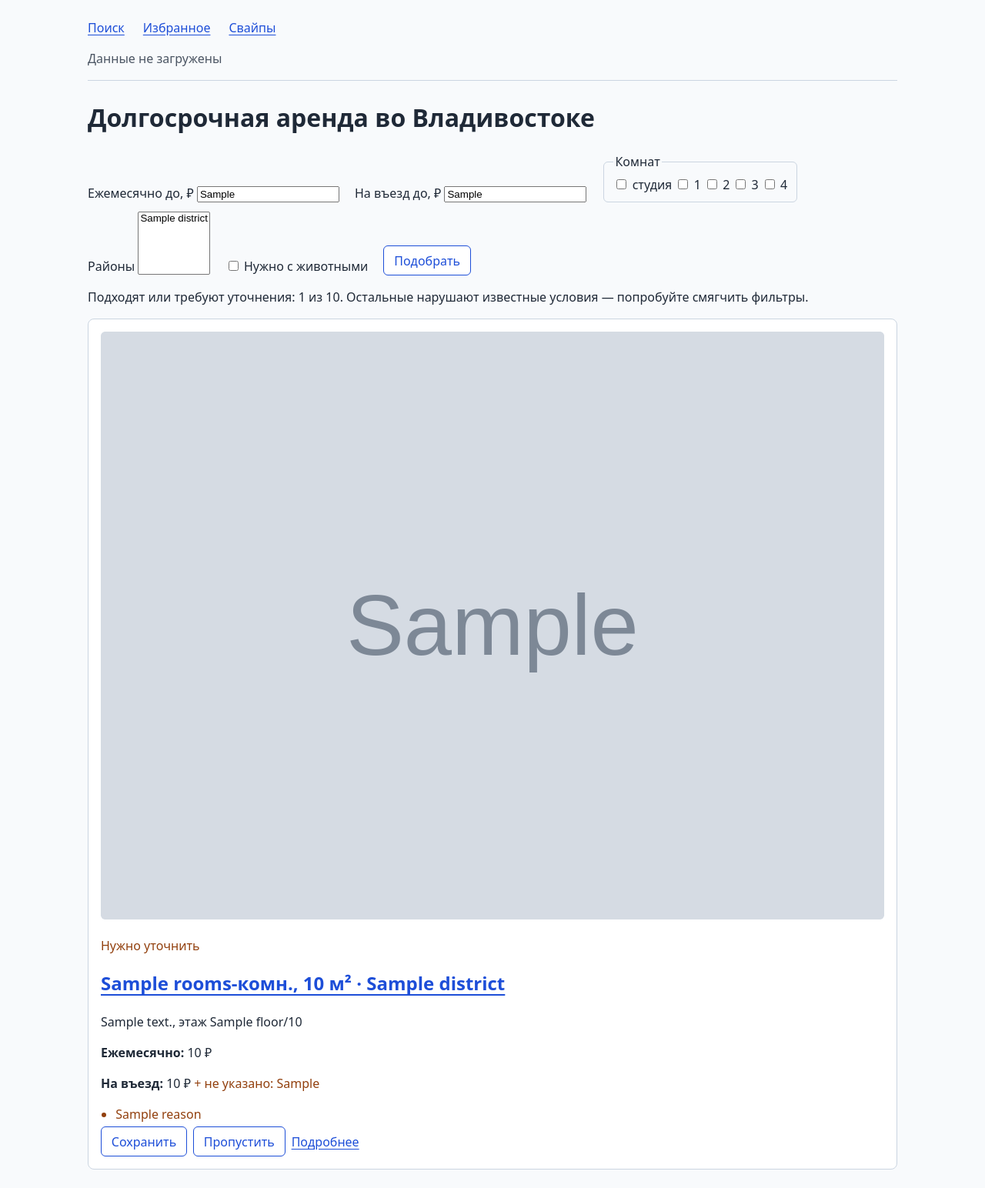
After one commit to Sacraer-group/farposton, a Flask app: template flats/templates/search.html in a window 1280 px wide. The commit adds this page. Shown: the whole page at 77% size. Run offline with Flask 3, Linux system fonts and the light colour scheme; the template is opened without the code that fills it: most values are stand-ins (such as "Sample title", 1, 10 or a date in 2020); grey boxes marked "Sample" are stand-in pictures; data that the repository does not hold is empty.

Commit message:
feat: search and flat pages on real data; README; source sample report

```diff
--- a/flats/static/app.css
+++ b/flats/static/app.css
@@ -84,3 +84,17 @@ th {
 .status-match {
   color: #166534;
 }
+
+.thumb { width: 100%; aspect-ratio: 4 / 3; object-fit: cover; border-radius: 0.375rem; background: #e2e8f0; }
+.filters { display: flex; flex-wrap: wrap; gap: 0.75rem 1.25rem; align-items: end; margin-bottom: 1rem; }
+.filters fieldset { border: 1px solid #cbd5e1; border-radius: 0.375rem; }
+.actions { display: flex; flex-wrap: wrap; gap: 0.5rem; align-items: center; }
+button { font: inherit; padding: 0.4rem 0.8rem; border: 1px solid #1d4ed8; border-radius: 0.375rem; background: #fff; color: #1d4ed8; cursor: pointer; }
+button:hover { background: #eff6ff; }
+.reasons { margin: 0.25rem 0; padding-left: 1.2rem; color: #92400e; }
+.gallery { display: grid; grid-template-columns: repeat(auto-fill, minmax(220px, 1fr)); gap: 0.75rem; margin: 1rem 0; }
+.gallery figure { margin: 0; }
+.gallery img { width: 100%; aspect-ratio: 4 / 3; object-fit: cover; border-radius: 0.375rem; }
+.offer { margin-top: 1rem; }
+.raw { color: #4b5563; }
+.description { white-space: pre-line; }
--- /dev/null
+++ b/flats/templates/_card.html
@@ -0,0 +1,17 @@
+{% set o = row.offer %}{% set c = row.costs %}
+<article class="card">
+  {% if o.photos %}<img class="thumb" src="{{ o.photos[0] }}" alt="Фото квартиры: {{ o.address or '' }}" loading="lazy" referrerpolicy="no-referrer">{% endif %}
+  <p class="status status-{{ row.verdict.status }}">{{ row.verdict.status|status_label }}{% if row.decision == 'save' %} · в избранном{% endif %}</p>
+  <h2><a href="{{ url_for('pages.flat', key=row.card.key) }}">{{ room_label(o.rooms) }}, {{ o.area_total or '?' }} м² · {{ o.district or 'район не указан' }}</a></h2>
+  <p>{{ o.address or 'Адрес не указан' }}{% if o.floor %}, этаж {{ o.floor }}/{{ o.floors_total or '?' }}{% endif %}</p>
+  <p><strong>Ежемесячно:</strong> {{ c.monthly_known|rub }}{% if 'utilities' in c.monthly_unknown %} + коммунальные (уточнить){% endif %}</p>
+  <p><strong>На въезд:</strong> {{ c.move_in_known|rub }}{% if c.move_in_unknown %} <span class="status-unknown">+ не указано: {{ c.move_in_unknown|map('part_label')|join(', ') }}</span>{% endif %}</p>
+  {% if row.verdict.reasons %}<ul class="reasons">{% for r in row.verdict.reasons %}<li>{{ r }}</li>{% endfor %}</ul>{% endif %}
+  <form method="post" action="/api/decide" class="actions">
+    <input type="hidden" name="source" value="{{ o.source }}">
+    <input type="hidden" name="source_id" value="{{ o.source_id }}">
+    <button name="action" value="save">Сохранить</button>
+    <button name="action" value="skip">Пропустить</button>
+    <a href="{{ url_for('pages.flat', key=row.card.key) }}">Подробнее</a>
+  </form>
+</article>
--- /dev/null
+++ b/flats/templates/search.html
@@ -0,0 +1,20 @@
+{% extends "base.html" %}
+{% block content %}
+<h1>Долгосрочная аренда во Владивостоке</h1>
+<form method="get" class="filters">
+  <input type="hidden" name="apply" value="1">
+  <label>Ежемесячно до, ₽ <input name="monthly_max" inputmode="numeric" value="{{ profile.monthly_max or '' }}"></label>
+  <label>На въезд до, ₽ <input name="move_in_max" inputmode="numeric" value="{{ profile.move_in_max or '' }}"></label>
+  <fieldset><legend>Комнат</legend>
+    {% for n in [0, 1, 2, 3, 4] %}<label><input type="checkbox" name="rooms" value="{{ n }}"{% if n in profile.rooms %} checked{% endif %}> {{ 'студия' if n == 0 else n }}</label> {% endfor %}
+  </fieldset>
+  <label>Районы
+    <select name="districts" multiple size="5">{% for d in districts %}<option{% if d in profile.districts %} selected{% endif %}>{{ d }}</option>{% endfor %}</select>
+  </label>
+  <label><input type="checkbox" name="pets_required" value="1"{% if profile.pets_required %} checked{% endif %}> Нужно с животными</label>
+  <button>Подобрать</button>
+</form>
+{% for e in errors %}<p class="status-reject" role="alert">{{ e }}</p>{% endfor %}
+<p>Подходят или требуют уточнения: {{ rows|length }} из {{ total }}.{% if rows|length < 3 %} Остальные нарушают известные условия — попробуйте смягчить фильтры.{% endif %}</p>
+<div class="cards">{% for row in rows %}{% include "_card.html" %}{% endfor %}</div>
+{% endblock %}
--- a/flats/web/__init__.py
+++ b/flats/web/__init__.py
@@ -5,7 +5,7 @@ from sqlite3 import Connection
 from flask import Flask, current_app, g, render_template
 
 from flats import config, db
-from flats.web.format import rub, status_label
+from flats.web.format import part_label, room_label, rub, status_label
 
 
 def get_conn() -> Connection:
@@ -18,7 +18,8 @@ def get_conn() -> Connection:
 def create_app(db_path: Path | None = None) -> Flask:
     app = Flask(__name__, template_folder="../templates", static_folder="../static")
     app.config["DB_PATH"] = db_path or config.db_path()
-    app.jinja_env.filters.update(rub=rub, status_label=status_label)
+    app.jinja_env.filters.update(rub=rub, status_label=status_label, part_label=part_label)
+    app.jinja_env.globals.update(room_label=room_label)
 
     @app.teardown_appcontext
     def close_conn(_error: BaseException | None) -> None:
--- a/flats/web/format.py
+++ b/flats/web/format.py
@@ -10,3 +10,14 @@ def status_label(s: str) -> str:
         "unknown": "Нужно уточнить",
         "reject": "Не подходит",
     }[s]
+
+
+def part_label(name: str) -> str:
+    return {"prepayment": "предоплата", "deposit": "залог", "commission": "комиссия",
+            "rent": "аренда", "utilities": "коммунальные"}.get(name, name)
+
+
+def room_label(rooms: int | None) -> str:
+    if rooms is None:
+        return "Комнаты не указаны"
+    return "Студия" if rooms == 0 else f"{rooms}-комн."
```
Also changed, not shown: docs/source-sample.md (added, +46 -0 lines), flats/templates/flat.html (added, +41 -0 lines), flats/web/pages.py (added, +55 -0 lines), tests/test_pages.py (added, +50 -0 lines), README.md (added).
